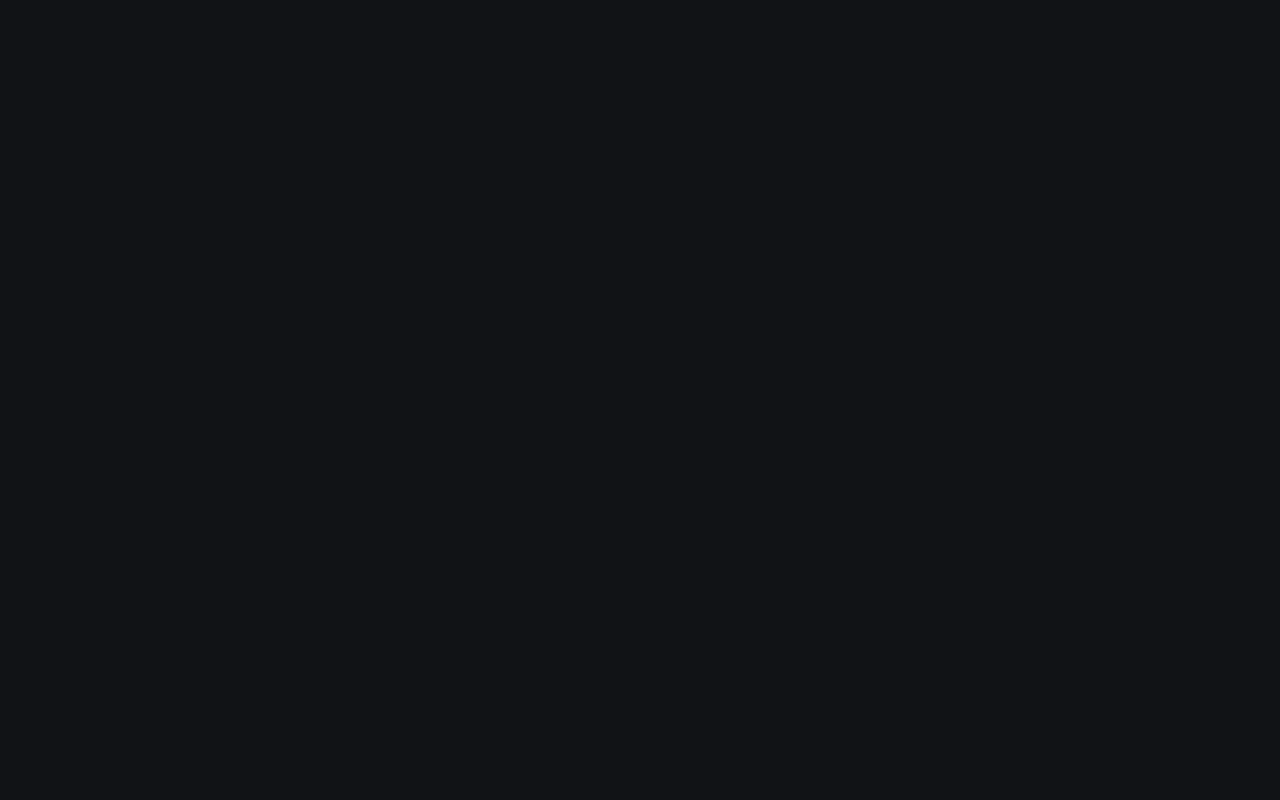
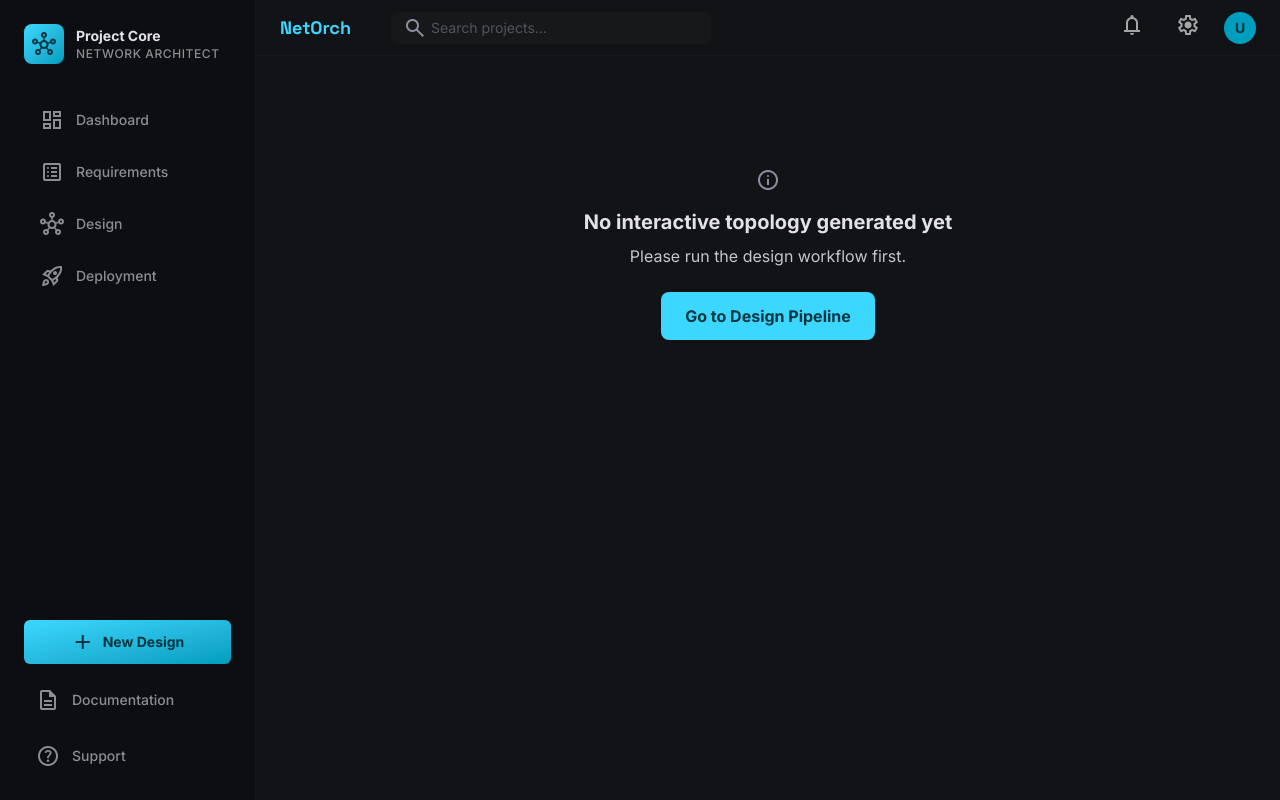
Before and after one commit to Shashanku7/automated-network-design-deployment, a React (Vite) app in the folder frontend/code/: page /interactive-topology in a window 1280 px wide. Before the commit this address had no page. Built offline with nearby package versions, Linux system fonts and the light colour scheme.

Commit message:
feat: add InteractiveTopology page and route
New page at /interactive-topology showing SandpackViewer with
React Flow topology side-by-side with ChatbotSidebar copilot.
Redirects to /design if no topology generated yet.

```diff
--- a/frontend/code/src/App.jsx
+++ b/frontend/code/src/App.jsx
@@ -15,6 +15,7 @@ import Requirements from './pages/Requirements';
 import ProposedDesign from './pages/ProposedDesign';
 import BillOfMaterials from './pages/BillOfMaterials';
 import DetailedTopology from './pages/DetailedTopology';
+import InteractiveTopology from './pages/InteractiveTopology';
 import Deployment from './pages/Deployment';
 
 export default function App() {
@@ -29,6 +30,7 @@ export default function App() {
             <Route path="design" element={<ProposedDesign />} />
             <Route path="bom" element={<BillOfMaterials />} />
             <Route path="topology" element={<DetailedTopology />} />
+            <Route path="interactive-topology" element={<InteractiveTopology />} />
             <Route path="deployment" element={<Deployment />} />
           </Route>
         </Routes>
--- /dev/null
+++ b/frontend/code/src/pages/InteractiveTopology.jsx
@@ -0,0 +1,51 @@
+import { useNavigate } from 'react-router-dom';
+import { useProject } from '../context/ProjectContext';
+import SandpackViewer from '../components/SandpackViewer';
+import ChatbotSidebar from '../components/ChatbotSidebar';
+
+export default function InteractiveTopology() {
+  const navigate = useNavigate();
+  const { state } = useProject();
+
+  if (!state.reactCode) {
+    return (
+      <div className="p-8 text-center mt-20">
+        <span className="material-symbols-outlined text-6xl text-outline mb-4">info</span>
+        <h2 className="text-xl font-bold text-on-surface mb-2">No interactive topology generated yet</h2>
+        <p className="text-on-surface-variant mb-6">Please run the design workflow first.</p>
+        <button onClick={() => navigate('/design')} className="px-6 py-3 bg-primary text-on-primary font-bold rounded-lg">
+          Go to Design Pipeline
+        </button>
+      </div>
+    );
+  }
+
+  return (
+    <div className="flex h-full overflow-hidden">
+      <div className="flex-1 flex flex-col overflow-hidden bg-surface-container">
+        <header className="px-6 py-4 bg-surface-container-low border-b border-outline-variant/15 flex items-center justify-between">
+          <div className="flex items-center gap-4">
+            <button onClick={() => navigate('/design')} className="w-10 h-10 rounded-full hover:bg-outline-variant/10 flex items-center justify-center transition-colors text-on-surface-variant">
+              <span className="material-symbols-outlined">arrow_back</span>
+            </button>
+            <div>
+              <h1 className="text-lg font-bold text-on-surface">Interactive Network Topology</h1>
+              <p className="text-xs text-on-surface-variant">Pan, zoom, and drag nodes</p>
+            </div>
+          </div>
+          <div className="px-3 py-1 rounded-full bg-primary/10 text-primary text-xs font-bold border border-primary/20">
+            LIVE PREVIEW
+          </div>
+        </header>
+
+        <div className="flex-1 w-full h-full p-6">
+          <div className="w-full h-full rounded-2xl overflow-hidden border border-outline-variant/20 shadow-sm bg-white relative">
+            <SandpackViewer reactCode={state.reactCode} onError={(e) => console.error(e)} />
+          </div>
+        </div>
+      </div>
+
+      <ChatbotSidebar />
+    </div>
+  );
+}
```
